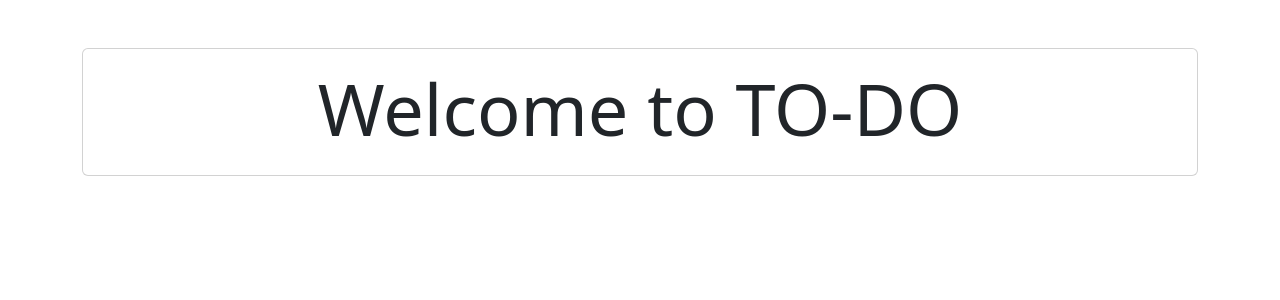
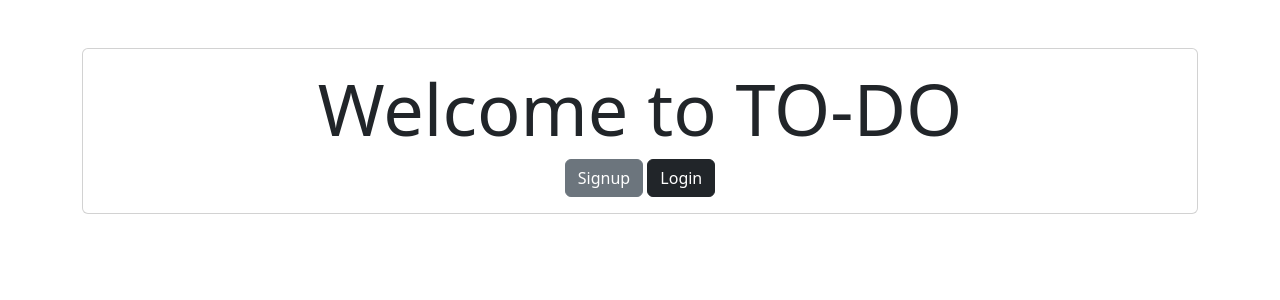
Before and after one commit to fedenazar97/DjangoTO-DO, a Django app: page / in a window 1280 px wide. Shown: the part 56-356 px from the top of the page. Run offline with Django 4.2, Linux system fonts and the light colour scheme.

Commit message:
adding buttons to home

```diff
--- a/task/templates/home.html
+++ b/task/templates/home.html
@@ -4,7 +4,15 @@
 <main class="container py-5">
     <section class="card card-body">
         <h1 class="display-2 text-center">Welcome to TO-DO</h1>
+        <div class="text-center">
+            <a class="btn btn-secondary" href="{% url 'signup' %}">
+                Signup
+            </a>
+            <a class="btn btn-dark" href="{% url 'login' %}">
+                Login
+            </a>
 
+        </div>
     </section>
 </main>
 {% endblock %}
```
